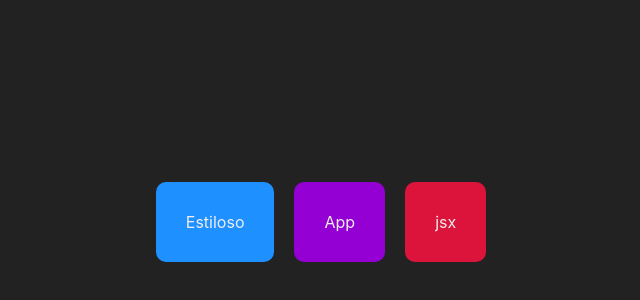
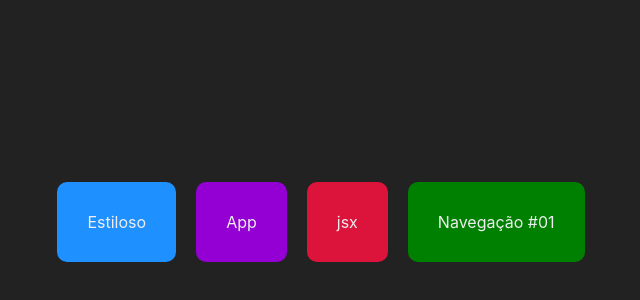
Before and after one commit to edgracional/Projetro-cadastro--intera-o-banco-dados, a Next.js app: page / in a window 1280 px wide. Shown: the part 178-478 px from the top of the page, without its empty margins (319-959 px from the left). Built offline with nearby package versions, Linux system fonts and the light colour scheme.

Commit message:
94. Navegação Simples

```diff
--- a/src/pages/index.jsx
+++ b/src/pages/index.jsx
@@ -18,6 +18,7 @@
            <Navegador texto="Estiloso"  destino="/estiloso" />
            <Navegador texto="App"  destino="/app" cor="#9400d3"/>
            <Navegador texto="jsx"  destino="/jsx" cor="#dc143c" />
+           <Navegador texto="Navegação #01"  destino="/navegacao/" cor="green" />
         </div>
     )
 
--- a/src/styles/Navegador.module.css
+++ b/src/styles/Navegador.module.css
@@ -2,5 +2,6 @@
     padding: 30px;
     margin: 10px;
     border-radius: 10px;
+    cursor: pointer;
 
 }
```
Also changed, not shown: src/pages/navegacao/index.jsx (added, +11 -0 lines).
